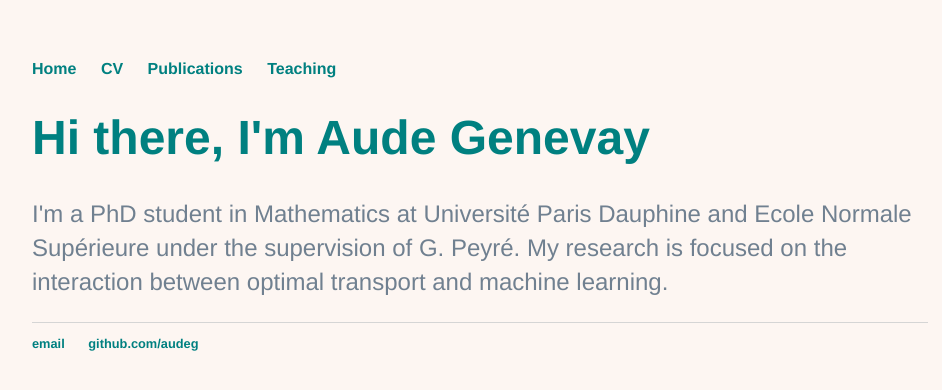
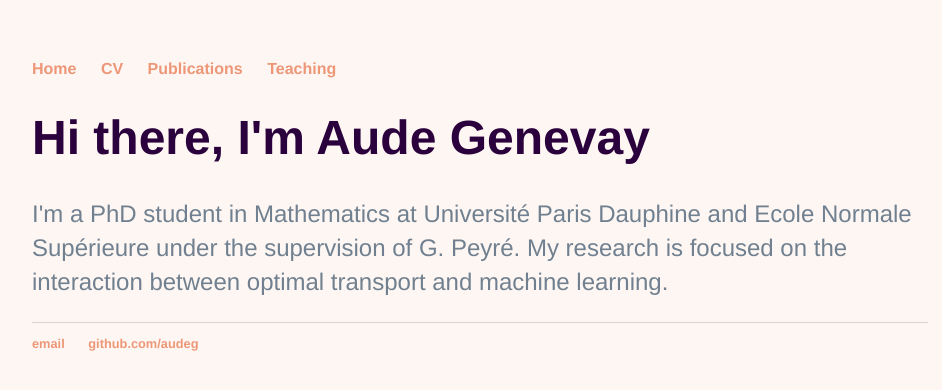
Before and after one commit to audeg/audeg.github.io, a Jekyll site: the page built from index.html, in a window 1280 px wide. Shown: the top 390 px of the page, without its empty margins (160-1102 px from the left). Built offline with Jekyll 4.4.1, drawn with Linux system fonts in a browser that asks for light colours.

Commit message:
color change

```diff
--- a/css/main.css
+++ b/css/main.css
@@ -3,7 +3,7 @@ body {
     margin: 60px auto;
     width: 70%;
     background: #FDF6F2;
-    color: #008080;
+    color: #2a003d;
     font-family:'Helvetica', 'Arial', 'Sans-Serif';
 }
 nav ul, footer ul {
@@ -18,7 +18,7 @@ nav ul li, footer ul li {
 }
 a {
     text-decoration: none;
-    color: #008080;
+    color: #ED9778;
 }
 a:hover {
     text-decoration: underline;
```
